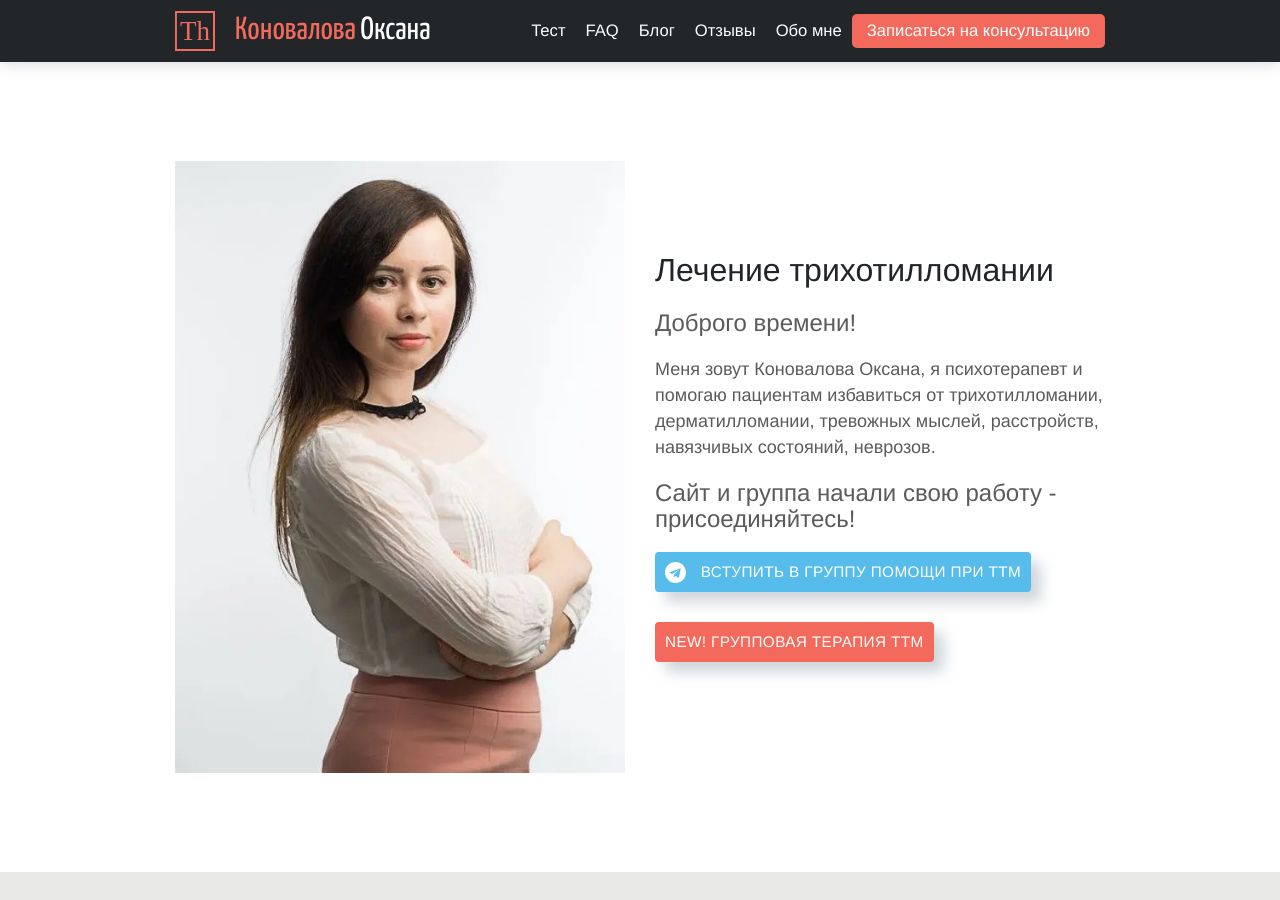
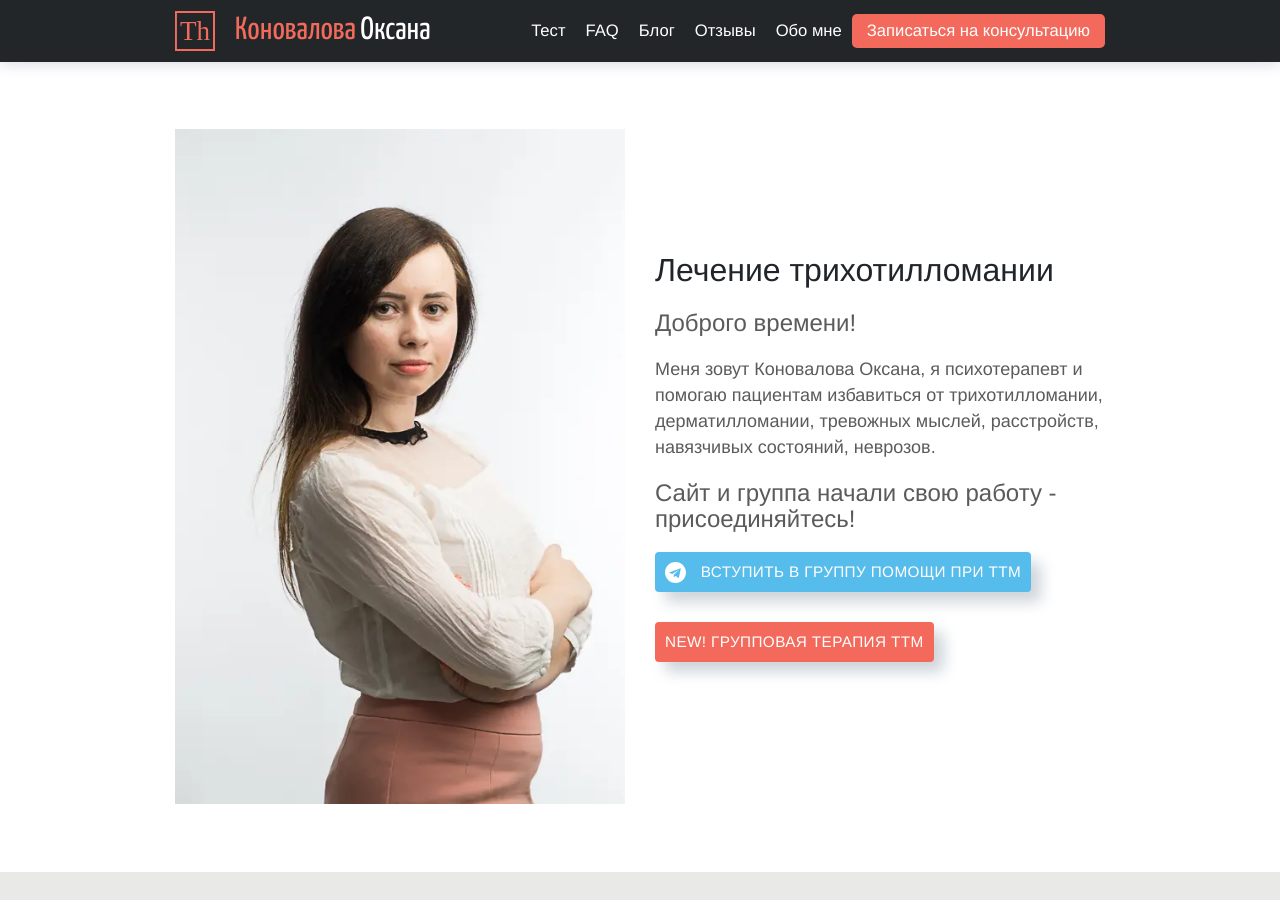
Before and after one commit to ttm-help/ttm-help.github.io, a Jekyll site: the page built from index.md, in a window 1280 px wide and 900 px high. Built offline with Jekyll 4.4.1, drawn with Linux system fonts in a browser that asks for light colours.

Commit message:
change main photo

```diff
--- a/_layouts/home.html
+++ b/_layouts/home.html
@@ -11,8 +11,8 @@ bodyClass: "page-home"
                     <div class="col d-flex flex-column justify-content-center">
                         <picture>
                             <source media="(min-width:720px)"
-                                    width="528"
-                                    height="718"
+                                    width="533"
+                                    height="800"
                                     srcset="/assets/images/illustrations/main-photo.webp">
                             <img src="/assets/images/illustrations/main-photo-mobile.webp"
                                  alt="{{ site.title }}"
```
Also changed, not shown: assets/images/illustrations/main-photo.webp.
